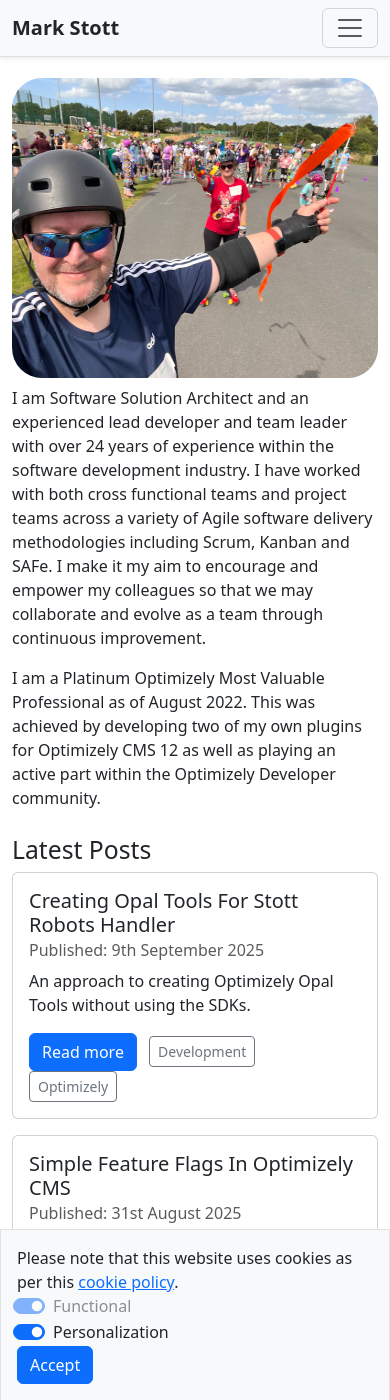
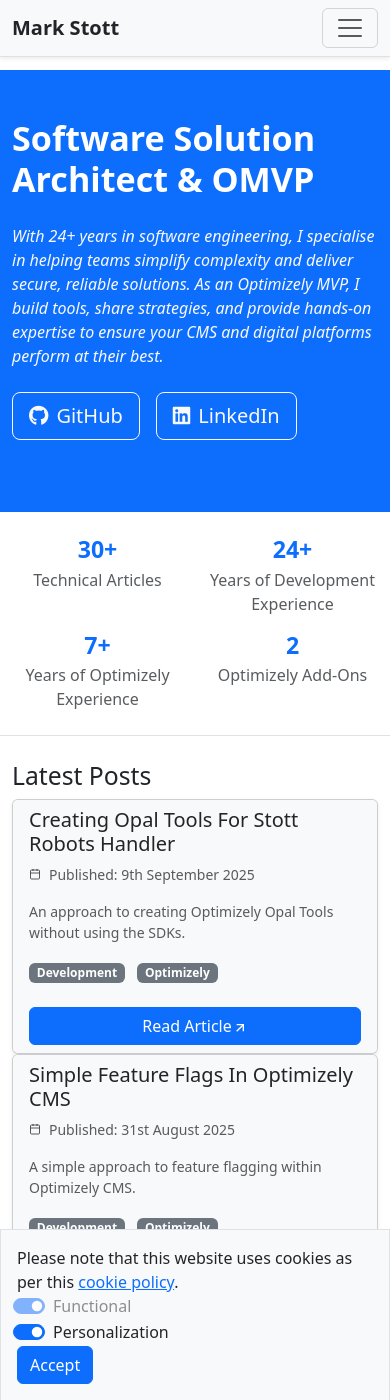
Before and after one commit to GeekInTheNorth/GeekInTheNorth.github.io, a Jekyll site: the page built from README.md, in a window 390 px wide and 1400 px high. Built offline with Jekyll 4.4.1, drawn with Linux system fonts in a browser that asks for light colours; some of the changed text lies outside the part shown.

Commit message:
Update homepage layout

```diff
--- a/_layouts/default.html
+++ b/_layouts/default.html
@@ -41,8 +41,8 @@
 
   {{ content }}
 
-  <div class="container">
-    <footer class="d-flex flex-wrap pt-3 mt-3 border-top text-center">
+  <div class="container-fluid border-top mt-3 py-3 bg-light">
+    <footer class="d-flex flex-wrap text-center">
       <ul class="nav container justify-content-center">
         <li class="nav-item">
           <a href="https://github.com/GeekInTheNorth/" class="nav-link" title="GitHub">
--- a/_layouts/homepage.html
+++ b/_layouts/homepage.html
@@ -2,31 +2,80 @@
 layout: default
 ---
 
-<div class="container main-content">
-<section class="my-2">
-    <div class="row">
-        <div class="col-12 text-center">
-            <img src="/assets/mark_stott_roll_out_day.jpeg" alt="Mark Stott during the world wide rollout day at the Roller Girl Gang Summer Skate Picnic" class="home-profile" />
+<section class="bg-primary text-white heroBanner">
+    <div class="container">
+        <div class="row align-items-center py-5">
+            <div class="col-12 col-lg-8">
+                <h1 class="display-4 fw-bold mb-4">Software Solution Architect &amp; OMVP</h1>
+                <p class="text-light mb-4">With 24+ years in software engineering, I specialise in helping teams simplify complexity and deliver secure, reliable solutions. As an Optimizely MVP, I build tools, share strategies, and provide hands-on expertise to ensure your CMS and digital platforms perform at their best.</p>
+                <div class="d-flex gap-3 mb-4 flex-wrap">
+                    <a href="#" class="btn btn-outline-light btn-lg"><i class="fab fa-github me-2"></i>GitHub</a>
+                    <a href="#" class="btn btn-outline-light btn-lg"><i class="fab fa-linkedin me-2"></i>LinkedIn</a>
+                </div>
+            </div>
+            <div class="col-lg-4 d-none d-lg-block">
+                <div class="text-center">
+                    <img alt="Mark Stott - Software Solution Architect" class="img-fluid rounded-3 shadow-lg" src="/assets/mark_stott_lock_down.jpeg">
+                </div>
+            </div>
+        </div>
+    </div>
+</section>
+<section class="py-4 bg-white border-bottom">
+    <div class="container">
+        <div class="row text-center">
+            <div class="col-md-3 col-6 mb-3 mb-md-0">
+                <div class="h3 fw-bold text-primary mb-1">30+</div>
+                <div class="text-muted">Technical Articles</div>
+            </div>
+            <div class="col-md-3 col-6 mb-3 mb-md-0">
+                <div class="h3 fw-bold text-primary mb-1">24+</div>
+                <div class="text-muted">Years of Development Experience</div>
+            </div>
+            <div class="col-md-3 col-6">
+                <div class="h3 fw-bold text-primary mb-1">7+</div>
+                <div class="text-muted">Years of Optimizely Experience</div>
+            </div>
+                <div class="col-md-3 col-6">
+                <div class="h3 fw-bold text-primary mb-1">2</div>
+                <div class="text-muted">Optimizely Add-Ons</div>
+            </div>
         </div>
     </div>
 </section>
 
-{{ content }}
+<div class="container main-content">
 
 <section>
     <h2>Latest Posts</h2>
     {% for post in site.posts limit:6 %}
-    <div class="card mb-3">
-        <div class="card-body">
-            <h5 class="card-title">{{ post.title }}</h5>
-            <h6 class="card-subtitle mb-2 text-muted">Published: {{ post.date | date_to_long_string: "ordinal" }}</h6>
-            <p class="card-text">{{ post.description }}</p>
-            <a href="{{ post.url }}" class="btn btn-primary me-2">Read more</a>
-            {% for category in post.categories %}
-                <a href='/article/list/{{ category | downcase | replace: " ", "-" }}' class='btn btn-outline-secondary btn-sm me-2'>{{ category }}</a>
-            {% endfor %}
+        <div class="col-12 col-md-6 col-xl-4">
+            <div class="card h-100 shadow-sm bg-light border-1">
+                <div class="card-header bg-light border-0 pb-0">
+                    <h3 class="h5 card-title text-dark mb-2" style="cursor: pointer;">{{ post.title }}</h3>
+                    <div class="d-flex align-items-center gap-2 text-muted small mb-3">
+                        <svg width="12" height="12" viewBox="0 0 24 24" fill="none" stroke="currentColor" stroke-width="2">
+                            <rect x="3" y="4" width="18" height="18" rx="2" ry="2"></rect>
+                            <line x1="16" y1="2" x2="16" y2="6"></line>
+                            <line x1="8" y1="2" x2="8" y2="6"></line>
+                            <line x1="3" y1="10" x2="21" y2="10"></line>
+                        </svg>
+                        <span>Published: {{ post.date | date_to_long_string: "ordinal" }}</span>
+                    </div>
+                </div>
+                <div class="card-body pt-0">
+                    <p class="card-text text-muted small">{{ post.description }}</p>
+                    <div>
+                        {% for category in post.categories %}
+                            <a href='/article/list/{{ category | downcase | replace: " ", "-" }}' class='badge text-bg-secondary text-decoration-none me-2'>{{ category }}</a>
+                        {% endfor %}
+                    </div>
+                </div>
+                <div class="card-footer border-0 bg-light">
+                    <a href="{{ post.url }}" class="btn btn-primary me-2 w-100">Read Article<svg width="16" height="16" viewBox="0 0 24 24" fill="none" stroke="#FFFFFF" stroke-width="2" class="text-muted"><path d="M7 7h10v10"></path><path d="M7 17 17 7"></path></svg></a>
+                </div>
+            </div>
         </div>
-      </div>
     {% endfor %}
 </section>
 </div>
--- a/assets/css/site.css
+++ b/assets/css/site.css
@@ -61,3 +61,11 @@
 h2, h3, h4 {
   margin-top: 1em;
 }
+
+div.heroBanner {
+  margin-top: -20px;
+}
+
+div.heroBanner img {
+  max-height: 400px;
+}
```
